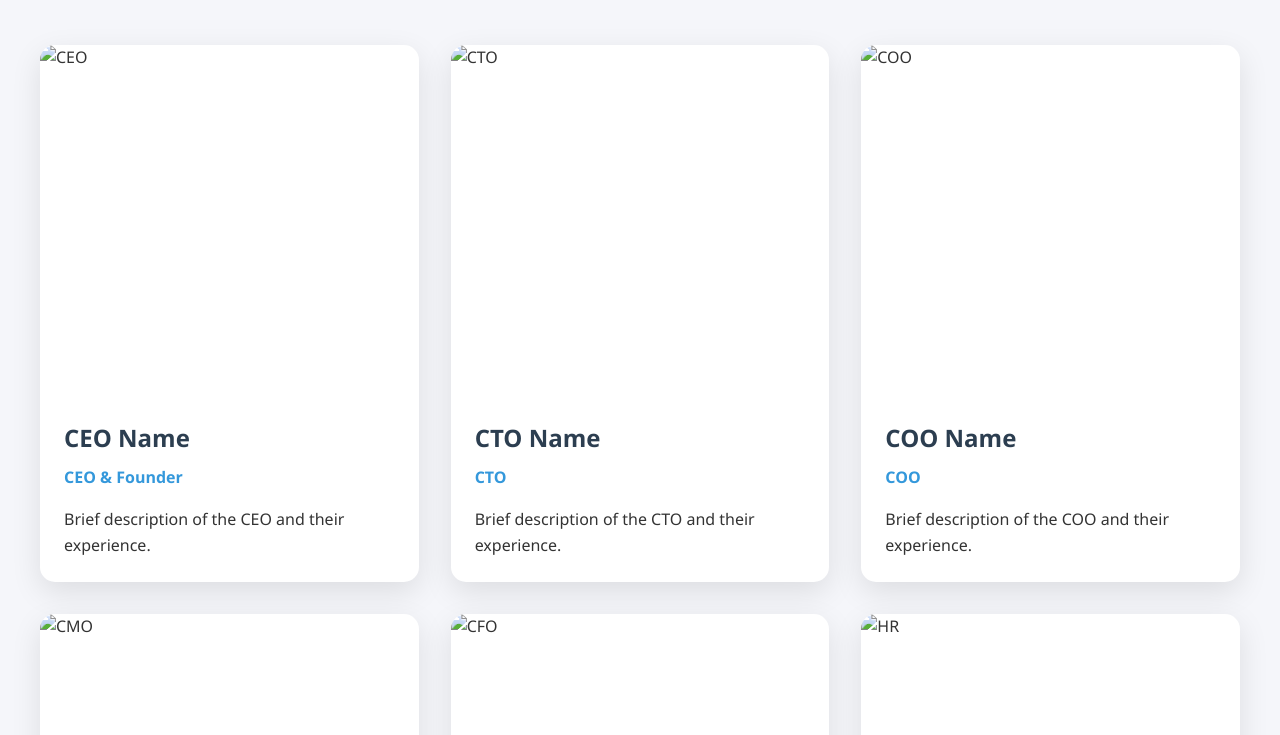
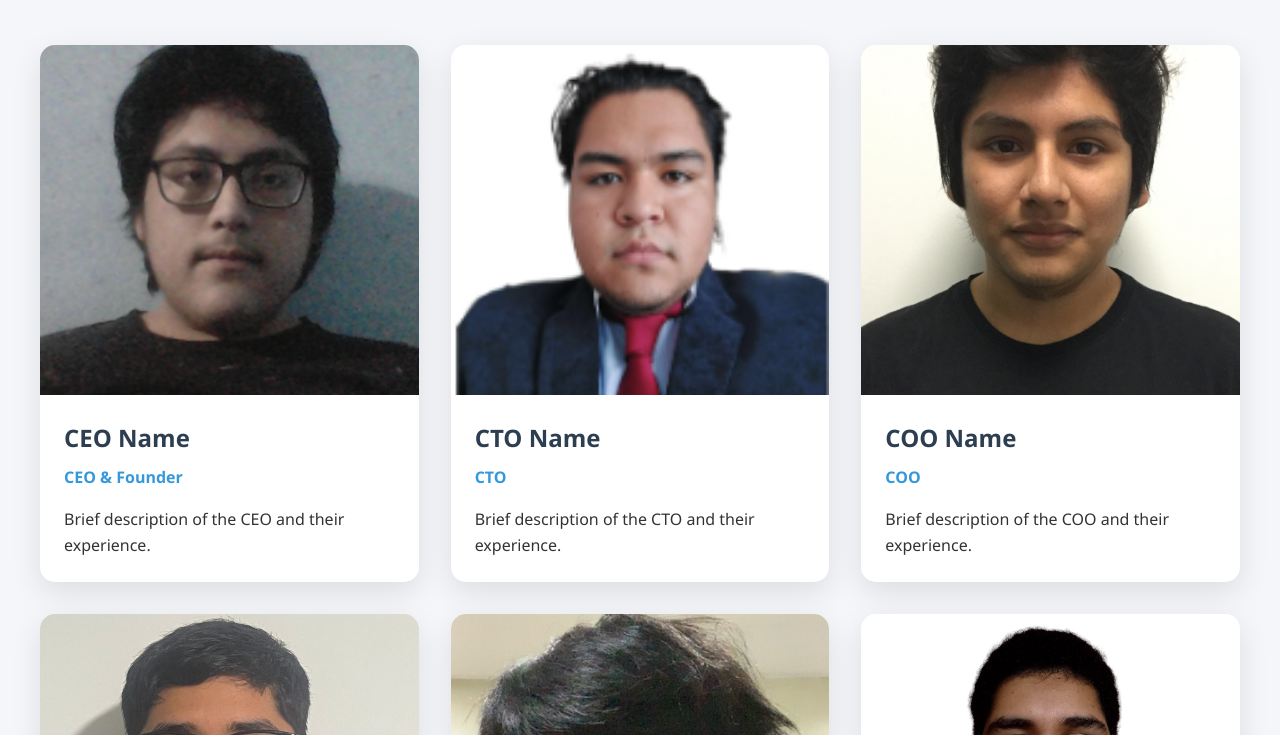
Before and after one commit to Desarrollo-de-Soluciones-IOT-1ASI0572/CodeMinds-LandingPage, a plain HTML site: page team.html in a window 1280 px wide. Shown: the part 217-952 px from the top of the page. Drawn offline with Linux system fonts and the light colour scheme.

Commit message:
feat(Landing-Page):add Team photo

```diff
--- a/team.html
+++ b/team.html
@@ -34,7 +34,7 @@
             <!-- Primera Fila -->
             <div class="team-card">
                 <div class="team-image">
-                    <img src="assets/team/placeholder.jpg" alt="CEO" data-i18n-alt="team.ceo.alt">
+                    <img src="assets/Lian.png" alt="CEO" data-i18n-alt="team.ceo.alt">
                 </div>
                 <h3 data-i18n="team.ceo.nombre">Nombre del CEO</h3>
                 <p class="position" data-i18n="team.ceo.cargo">CEO & Fundador</p>
@@ -42,7 +42,7 @@
             </div>
             <div class="team-card">
                 <div class="team-image">
-                    <img src="assets/team/placeholder.jpg" alt="CTO" data-i18n-alt="team.cto.alt">
+                    <img src="assets/juandiego.jpg" alt="CTO" data-i18n-alt="team.cto.alt">
                 </div>
                 <h3 data-i18n="team.cto.nombre">Nombre del CTO</h3>
                 <p class="position" data-i18n="team.cto.cargo">CTO</p>
@@ -50,7 +50,7 @@
             </div>
             <div class="team-card">
                 <div class="team-image">
-                    <img src="assets/team/placeholder.jpg" alt="COO" data-i18n-alt="team.coo.alt">
+                    <img src="assets/angel.png" alt="COO" data-i18n-alt="team.coo.alt">
                 </div>
                 <h3 data-i18n="team.coo.nombre">Nombre del COO</h3>
                 <p class="position" data-i18n="team.coo.cargo">COO</p>
@@ -59,7 +59,7 @@
             <!-- Segunda Fila -->
             <div class="team-card">
                 <div class="team-image">
-                    <img src="assets/team/placeholder.jpg" alt="CMO" data-i18n-alt="team.cmo.alt">
+                    <img src="assets/marcelo.jpeg" alt="CMO" data-i18n-alt="team.cmo.alt">
                 </div>
                 <h3 data-i18n="team.cmo.nombre">Nombre del CMO</h3>
                 <p class="position" data-i18n="team.cmo.cargo">CMO</p>
@@ -67,7 +67,7 @@
             </div>
             <div class="team-card">
                 <div class="team-image">
-                    <img src="assets/team/placeholder.jpg" alt="CFO" data-i18n-alt="team.cfo.alt">
+                    <img src="assets/scott.png" alt="CFO" data-i18n-alt="team.cfo.alt">
                 </div>
                 <h3 data-i18n="team.cfo.nombre">Nombre del CFO</h3>
                 <p class="position" data-i18n="team.cfo.cargo">CFO</p>
@@ -75,7 +75,7 @@
             </div>
             <div class="team-card">
                 <div class="team-image">
-                    <img src="assets/team/placeholder.jpg" alt="HR" data-i18n-alt="team.hr.alt">
+                    <img src="assets/paolo.jpg" alt="HR" data-i18n-alt="team.hr.alt">
                 </div>
                 <h3 data-i18n="team.hr.nombre">Nombre del HR</h3>
                 <p class="position" data-i18n="team.hr.cargo">Director de Recursos Humanos</p>
```
Also changed, not shown: index.html (+3 -3 lines).
